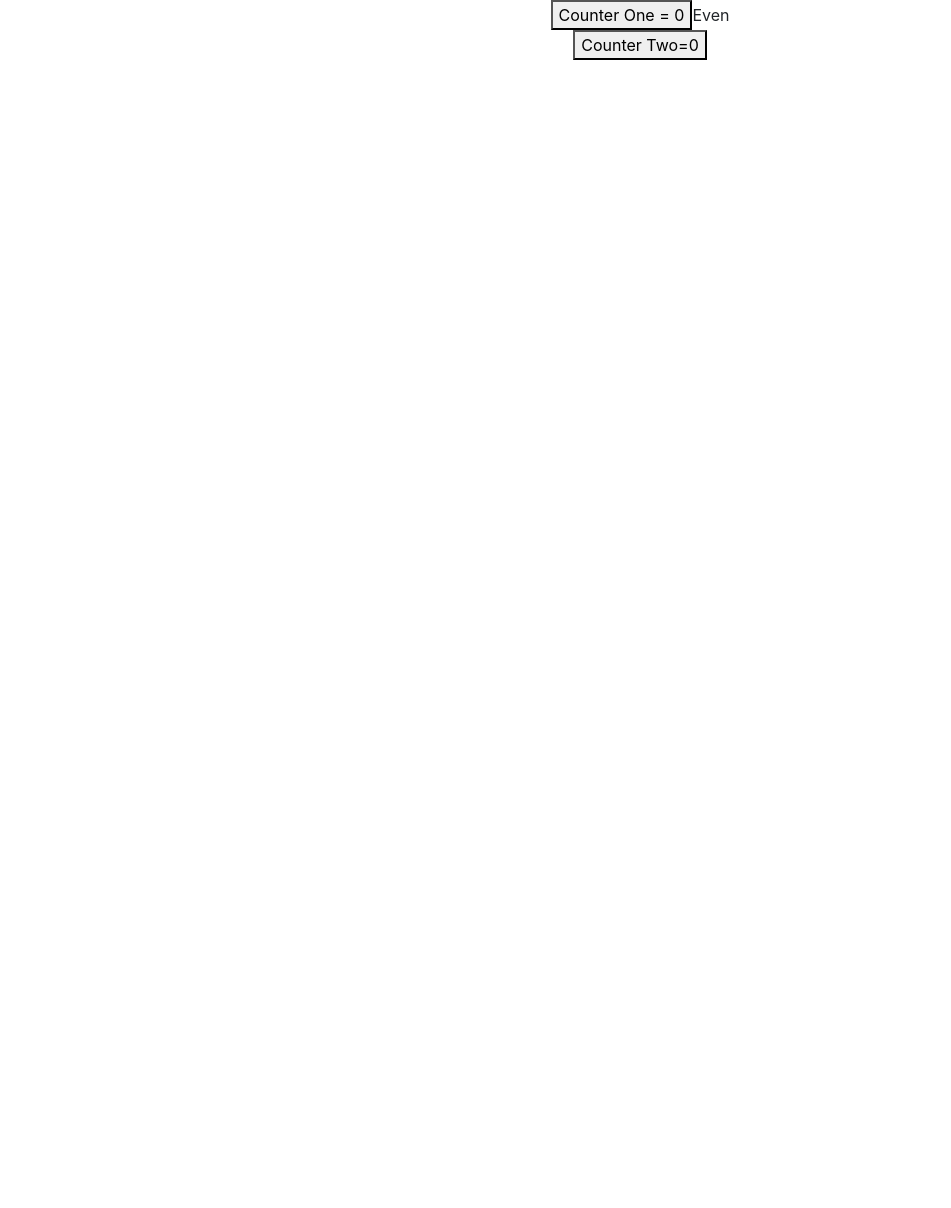
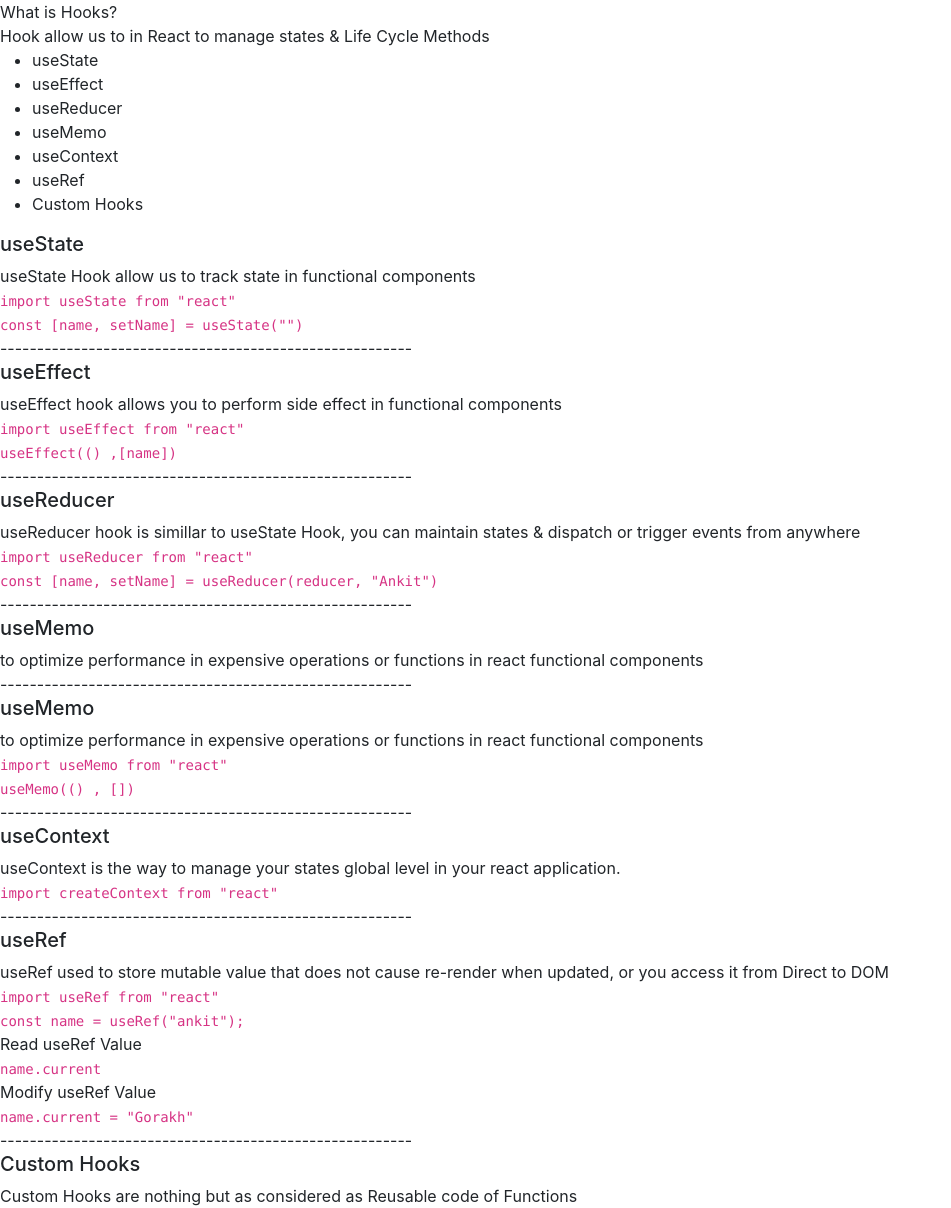
Before and after one commit to claritechsolutions/B8-Javascript-Advance-JS, a React (Create React App) app in the folder React1/my-app/: page / in a window 1280 px wide. Shown: the whole page, without its empty margins (0-951 px from the left). Before the commit the page ends 800 px from the top, so only its background shows below. Built offline with nearby package versions, Linux system fonts and the light colour scheme.

Commit message:
all hooks

```diff
--- a/React1/my-app/src/App.js
+++ b/React1/my-app/src/App.js
@@ -1,6 +1,7 @@
 //import logo from './logo.svg';
-import './App.css';
-import Testmemo from './Componants/usememo/Testmemo';
+// import './App.css';
+import ReactHooks from './Componants/AllHooks/ReactHooks';
+// import Testmemo from './Componants/usememo/Testmemo';
 // import './index.css'
 // Routing
 //import { Routes, Route } from 'react-router-dom';
@@ -12,7 +13,8 @@
 function App() {
   return (
     <div className="App">
-     <Testmemo/>
+     {/* <Testmemo/> */}
+     <ReactHooks/>
 
     </div>
     // <>
--- /dev/null
+++ b/React1/my-app/src/Componants/AllHooks/ReactHooks.jsx
@@ -0,0 +1,72 @@
+import React from 'react'
+
+const ReactHooks = () => {
+    return (
+        <div>
+            <div>What is Hooks?</div>
+      <div>Hook allow us to in React to manage states & Life Cycle Methods</div>
+      <ul>
+        <li>useState</li>
+        <li>useEffect</li>
+        <li>useReducer</li>
+        <li>useMemo</li>
+        <li>useContext</li>
+        <li>useRef</li>
+        <li>Custom Hooks</li>
+      </ul>
+      <h5>useState</h5>
+      <div>useState Hook allow us to track state in functional components</div>
+      <div><code>import {'useState'} from "react"</code></div>
+      <div><code>const [name, setName] = useState("")</code></div>
+      <div>--------------------------------------------------------</div>
+      <h5>useEffect</h5>
+      <div>useEffect hook allows you to perform side effect in functional components</div>
+      <div><code>import {'useEffect'} from "react"</code></div>
+      <div><code>useEffect(() { },[name])</code></div>
+      <div>--------------------------------------------------------</div>
+      <h5>useReducer</h5>
+      <div>useReducer hook is simillar to useState Hook, you can maintain states & dispatch or trigger events from anywhere</div>
+      <div><code>import {'useReducer'} from "react"</code></div>
+      <div>
+        {/* <code>
+          const reducer = (state, action) => {
+            switch (action.type) {
+              case "XYZ":
+                return setName ("Gorakh")
+
+            }
+          }
+        </code> */}
+      </div>
+      <div><code>const [name, setName] = useReducer(reducer, "Ankit")</code></div>
+      {/* <div><button onClick={() => 'dispatch("XYZ")'}></button></div> */}
+      <div>--------------------------------------------------------</div>
+      <h5>useMemo</h5>
+      <div>to optimize performance in expensive operations or functions in react functional components</div>
+      <div>--------------------------------------------------------</div>
+      <h5>useMemo</h5>
+      <div>to optimize performance in expensive operations or functions in react functional components</div>
+      <div><code>import {'useMemo'} from "react"</code></div>
+      <div><code>useMemo(() { }, [])</code></div>
+      <div>--------------------------------------------------------</div>
+      <h5>useContext</h5>
+      <div>useContext is the way to manage your states global level in your react application.</div>
+      <div><code>import {'useContext', 'createContext'} from "react"</code></div>
+      <div><code></code></div>
+      <div>--------------------------------------------------------</div>
+      <h5>useRef</h5>
+      <div>useRef used to store mutable value that does not cause re-render when updated, or you access it from Direct to DOM</div>
+      <div><code>import {'useRef'} from "react"</code></div>
+      <div><code>const name = useRef("ankit");</code></div>
+      Read useRef Value
+      <div><code>name.current</code></div>
+      Modify useRef Value
+      <div><code>name.current = "Gorakh"</code></div>
+      <div>--------------------------------------------------------</div>
+      <h5>Custom Hooks</h5>
+      <div>Custom Hooks are nothing but as considered as Reusable code of Functions</div>
+        </div>
+    )
+}
+
+export default ReactHooks
```
